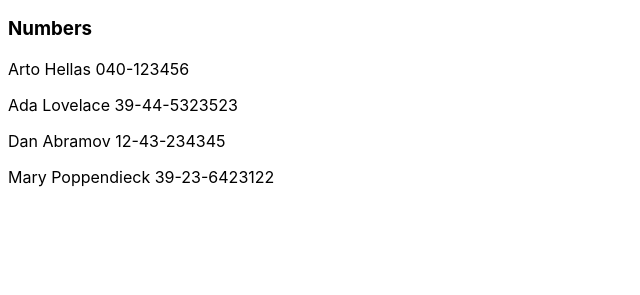
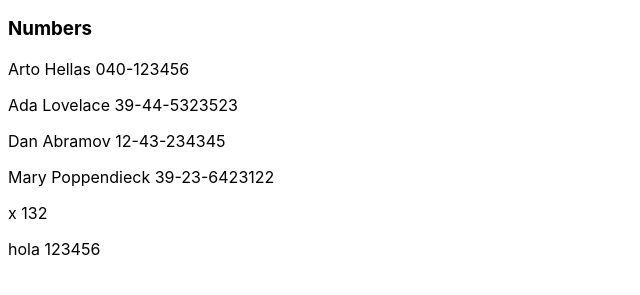
Before and after one commit to JoelDamian/FullStackOpen, a React (Create React App) app in the folder part2/phonebook/: page / in a window 1280 px wide. Shown: the part 219-514 px from the top of the page, without its empty margins (0-640 px from the left). Built offline with nearby package versions, Linux system fonts and the light colour scheme; data requests are answered from the project's data file.

Commit message:
Exercise 2.15 and 2.16.

```diff
--- a/part2/phonebook/db.json
+++ b/part2/phonebook/db.json
@@ -1,5 +1,5 @@
 {
-    "persons":[
+  "persons": [
     {
       "name": "Arto Hellas",
       "number": "040-123456",
@@ -19,6 +19,16 @@
       "name": "Mary Poppendieck",
       "number": "39-23-6423122",
       "id": 4
+    },
+    {
+      "name": "x",
+      "number": "132",
+      "id": 5
+    },
+    {
+      "name": "hola",
+      "number": "123456",
+      "id": 6
     }
   ]
 }
--- a/part2/phonebook/src/App.js
+++ b/part2/phonebook/src/App.js
@@ -3,7 +3,7 @@ import './App.css';
 import Filter from './components/filter/Filter';
 import PersonForm from './components/person-form/PersonForm';
 import Persons from './components/persons/Persons';
-import axios from 'axios';
+import noteService from './components/services/services';
 
 const App = () => {
   const [persons, setPersons] = useState([]);
@@ -11,17 +11,17 @@ const App = () => {
   const [newNumber, setNewNumber] = useState('');
   const [filter, setFilter] = useState('');
 
-  const initialize = () => {
-    axios
-    .get('http://localhost:3001/persons')
-    .then(response => {
-      console.log('promise fulfilled')
-      setPersons(response.data)
-    })
-    .catch(error => console.error(error))
-  }
-
-  useEffect(initialize, []);
+  useEffect(() => {
+    const initialize = async () => {
+      noteService
+        .getAllNotes()
+        .then((response) => {
+          setPersons(response);
+        })
+        .catch((error) => console.error(error));
+    };
+    initialize();
+  }, []);
 
   const handleNoteChange = (event) => {
     setNewName(event.target.value);
@@ -41,8 +41,16 @@ const App = () => {
     if (isStringFound) {
       alert(`${newName} is already added to phonebook`);
     } else {
-      const newContact = { name: newName, number: newNumber };
-      setPersons(persons.concat(newContact));
+      const newContact = {
+        name: newName,
+        number: newNumber
+      };
+      noteService
+        .createNotes(newContact)
+        .then((response) => {
+          setPersons(persons.concat(response));
+        })
+        .catch((error) => console.error(error));
     }
   };
 
--- a/part2/phonebook/src/components/persons/Persons.js
+++ b/part2/phonebook/src/components/persons/Persons.js
@@ -1,14 +1,18 @@
-import React from 'react';
+import React, { useState, useEffect } from 'react';
 
 const Persons = ({ persons, filter }) => {
-  const filteredPersons = () =>
-    persons.filter((person) =>
+  const [filtered, setFiltered] = useState([]);
+
+  useEffect(() => {
+    const newPersons = persons.filter((person) =>
       person.name.toLowerCase().includes(filter.toLowerCase())
     );
+    setFiltered(newPersons);
+  }, [persons, filter]);
 
   return (
     <div>
-      {filteredPersons().map((person) => (
+      {filtered.map((person) => (
         <p key={person.name}>
           {person.name} {person.number}
         </p>
--- /dev/null
+++ b/part2/phonebook/src/components/services/services.js
@@ -0,0 +1,19 @@
+import axios from 'axios';
+const baseUrl = 'http://localhost:3001/persons';
+
+const getAllNotes = () => {
+  const request = axios.get(baseUrl);
+  return request.then((response) => response.data);
+};
+
+const createNotes = (newObject) => {
+  const request = axios.post(baseUrl, newObject);
+  return request.then((response) => response.data);
+};
+
+const updateNotes = (id, newObject) => {
+  const request = axios.put(`${baseUrl}/${id}`, newObject);
+  return request.then((response) => response.data);
+};
+
+export default { getAllNotes, createNotes, updateNotes }
```
Lines whose indentation alone changed are shown as unchanged.
